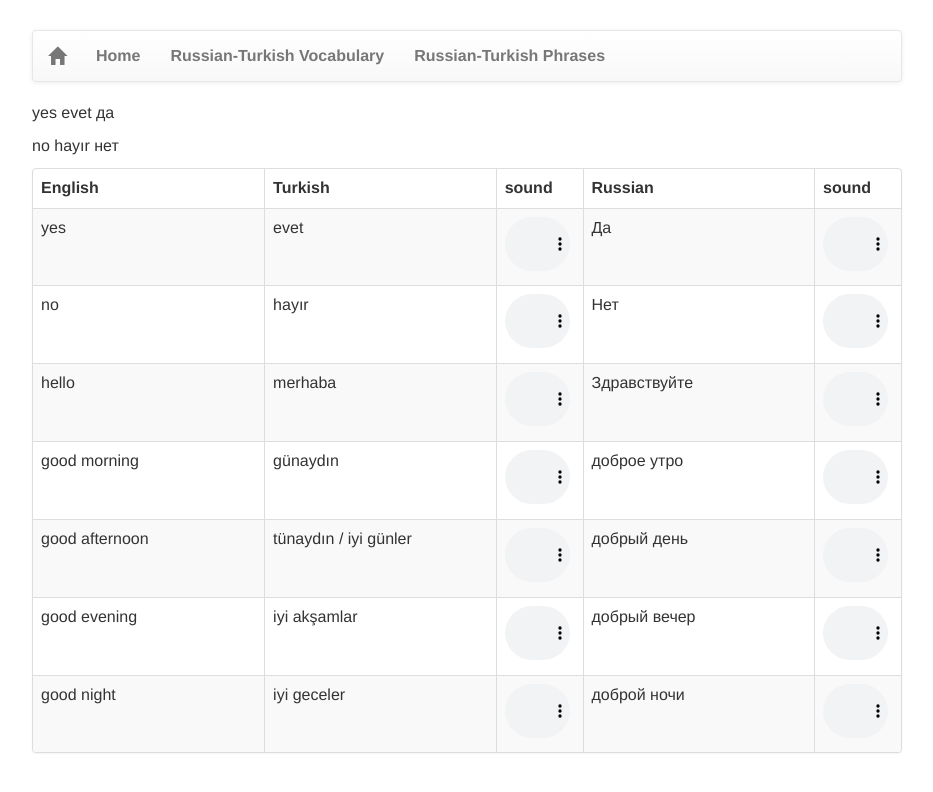
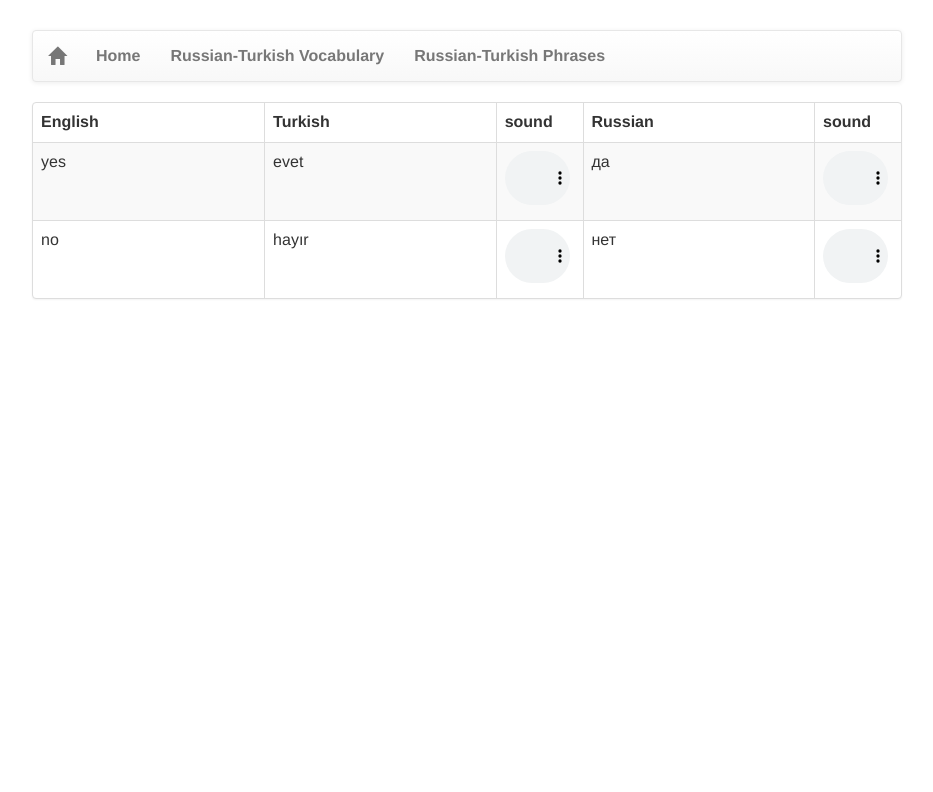
Before and after one commit to study-language/study-language-github.io, a Jekyll site: the page built from pages/russian-turkish-vocabulary.md, in a window 1280 px wide. Shown: the top 792 px of the page, without its empty margins (173-1106 px from the left). Built offline with Jekyll 4.4.1, drawn with Linux system fonts in a browser that asks for light colours; our own code applies the rules of GitHub Pages for plain Markdown files; the repository's description, which GitHub fills in, is left out.

Commit message:
Update russian-turkish-vocabulary.md

```diff
--- a/pages/russian-turkish-vocabulary.md
+++ b/pages/russian-turkish-vocabulary.md
@@ -2,12 +2,6 @@
 title: Russian
 permalink: russian-turkish-vocabulary
 ---
-
-{% for word in site.data.russian-turkish-vocabulary.vocabulary %}
-
-<p>{{ word.en }} {{ word.tr }} {{ word.ru }}</p>
-
-{% endfor %}
 
 <div class="panel panel-default">
 
@@ -31,61 +25,17 @@
     </thead>
 
     <tbody>
+
+    {% for word in site.data.russian-turkish-vocabulary.vocabulary %}
         <tr>
-            <td> yes </td>
-            <td> evet </td>
-            <td> <audio controls class="myaudio"> <source  src="{{ site.github.url }}/assets/sound/evet.mp3" type="audio/mpeg"></audio> </td>
-            <td> Да </td>
-            <td> <audio controls class="myaudio"> <source  src="{{ site.github.url }}/assets/sound/Да.mp3" type="audio/mpeg"></audio> </td>
+        <td> {{ word.en }} </td>
+        <td> {{ word.tr }} </td>
+        <td> <audio controls class="myaudio"> <source  src="{{ site.github.url }}/assets/sound/vocabulary/{{ word.tr-s }}.mp3" type="audio/mpeg"></audio> </td>
+        <td> {{ word.ru }} </td>
+        <td> <audio controls class="myaudio"> <source  src="{{ site.github.url }}/assets/sound/{{ word.ru }}.mp3" type="audio/mpeg"></audio> </td>
         </tr>
+    {% endfor %}
 
-        <tr>
-            <td> no </td>
-            <td> hayır </td>
-            <td> <audio controls class="myaudio"> <source  src="{{ site.github.url }}/assets/sound/hayır.mp3" type="audio/mpeg"></audio> </td>
-            <td> Нет </td>
-            <td> <audio controls class="myaudio"> <source  src="{{ site.github.url }}/assets/sound/Нет.mp3" type="audio/mpeg"></audio> </td>
-        </tr>
-
-        <tr>
-            <td> hello </td>
-            <td> merhaba </td>
-            <td> <audio controls class="myaudio"> <source  src="{{ site.github.url }}/assets/sound/merhaba.mp3" type="audio/mpeg"></audio> </td>
-            <td> Здравствуйте </td>
-            <td> <audio controls class="myaudio"> <source  src="{{ site.github.url }}/assets/sound/Здравствуйте.mp3" type="audio/mpeg"></audio> </td>
-        </tr>
-
-        <tr>
-            <td> good morning </td>
-            <td> günaydın </td>
-            <td> <audio controls class="myaudio"> <source  src="{{ site.github.url }}/assets/sound/gunaydın.mp3" type="audio/mpeg"></audio> </td>
-            <td> доброе утро </td>
-            <td> <audio controls class="myaudio"> <source  src="{{ site.github.url }}/assets/sound/доброе утро.mp3" type="audio/mpeg"></audio> </td>
-        </tr>
-
-        <tr>
-            <td> good afternoon </td>
-            <td> tünaydın / iyi günler </td>
-            <td> <audio controls class="myaudio"> <source  src="{{ site.github.url }}/assets/sound/iyi gunler.mp3" type="audio/mpeg"></audio> </td>
-            <td> добрый день </td>
-            <td> <audio controls class="myaudio"> <source  src="{{ site.github.url }}/assets/sound/добрый день.mp3" type="audio/mpeg"></audio> </td>
-        </tr>
-
-        <tr>
-            <td> good evening </td>
-            <td> iyi akşamlar </td>
-            <td> <audio controls class="myaudio"> <source  src="{{ site.github.url }}/assets/sound/iyi aksamlar.mp3" type="audio/mpeg"></audio> </td>
-            <td> добрый вечер </td>
-            <td> <audio controls class="myaudio"> <source  src="{{ site.github.url }}/assets/sound/добрый вечер.mp3" type="audio/mpeg"></audio> </td>
-        </tr>
-
-        <tr>
-            <td> good night </td>
-            <td> iyi geceler </td>
-            <td> <audio controls class="myaudio"> <source  src="{{ site.github.url }}/assets/sound/iyi geceler.mp3" type="audio/mpeg"></audio> </td>
-            <td> доброй ночи </td>
-            <td> <audio controls class="myaudio"> <source  src="{{ site.github.url }}/assets/sound/доброй ночи.mp3" type="audio/mpeg"></audio> </td>
-        </tr>
     </tbody>
 </table>
 </div>
```
